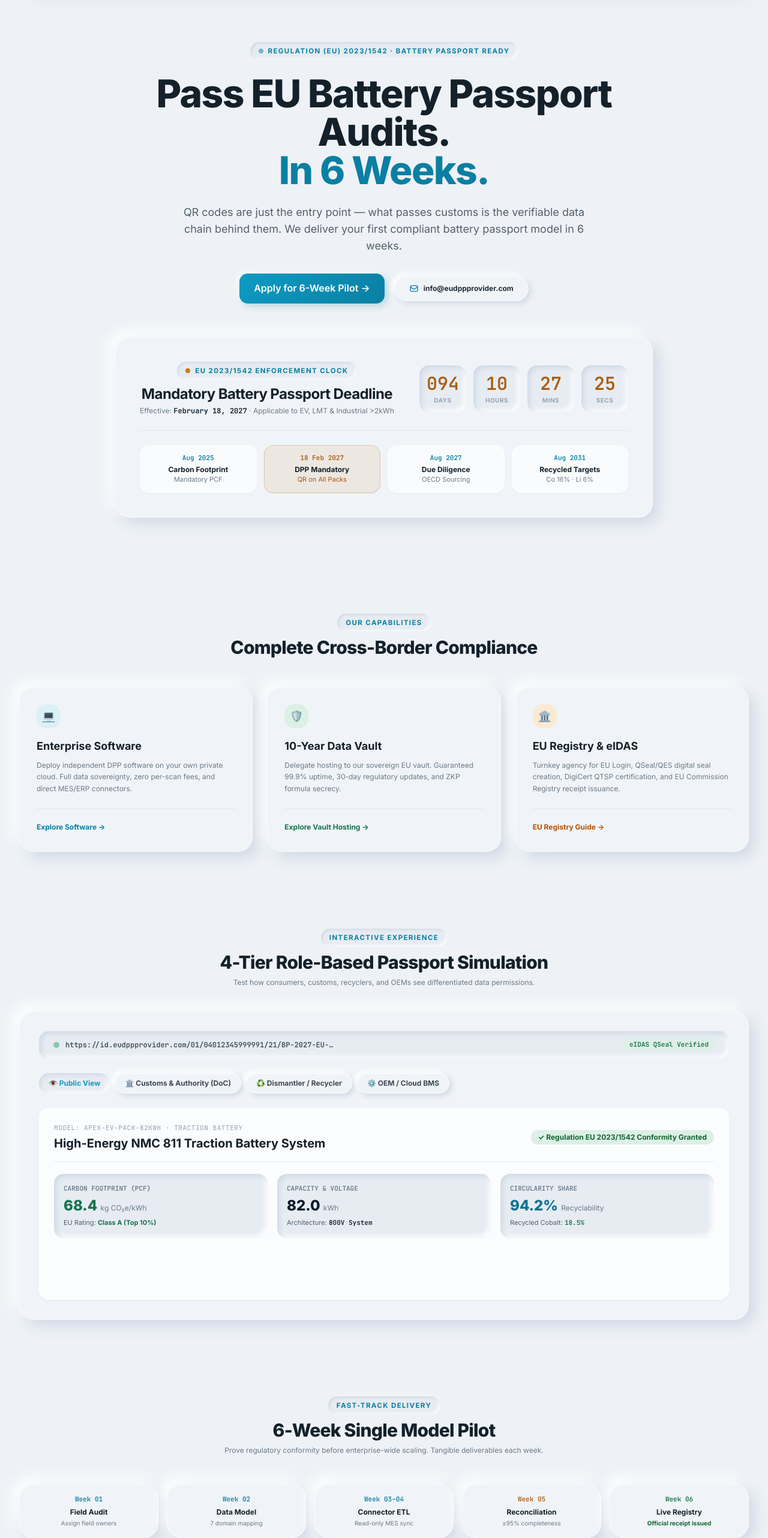
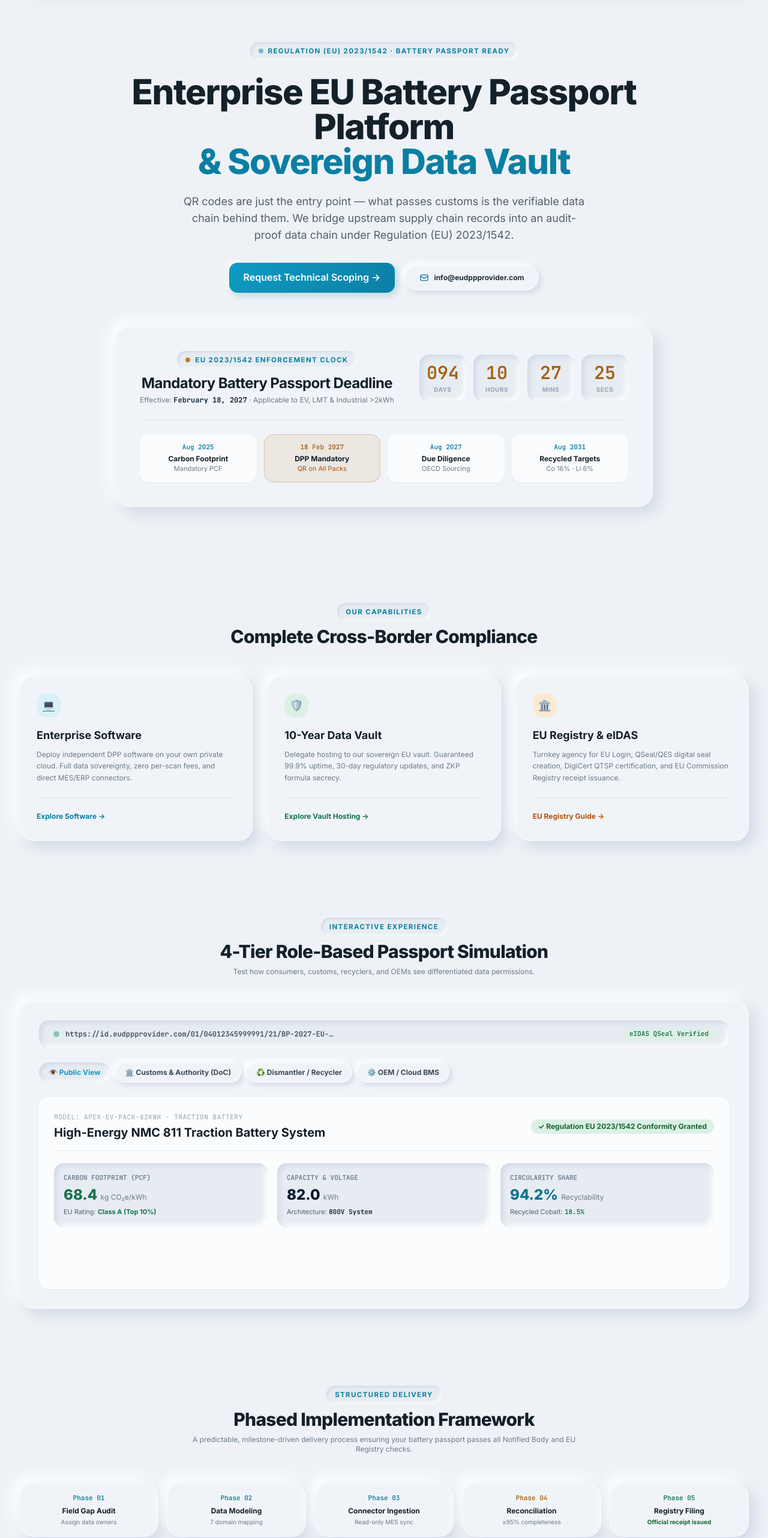
Before and after one commit to wwwin896-cpu/EUDPPProvider, an Astro site: page / in a window 1280 px wide. Shown: the part 100-2664 px from the top of the page at 60% size. Built offline with nearby package versions, Linux system fonts and the light colour scheme; Astro itself is replaced by a stand-in of ours.

Commit message:
fix: refine B2B tone without hyperbole, ensure dark text contrast on all pages, and polish layout

```diff
--- a/src/pages/index.astro
+++ b/src/pages/index.astro
@@ -23,15 +23,15 @@ const t = useTranslations(lang);
       <span>Regulation (EU) 2023/1542 · Battery Passport Ready</span>
     </div>
 
-    <!-- Punchy Marketing Headline -->
-    <h1 class="text-4xl sm:text-6xl lg:text-[64px] font-extrabold tracking-tight leading-[1.08] text-slate-900 max-w-4xl mx-auto">
-      Pass EU Battery Passport Audits. <br class="hidden sm:inline" />
-      <span class="text-cyan-600">In 6 Weeks.</span>
+    <!-- Punchy Marketing Headline (Professional B2B without over-promising) -->
+    <h1 class="text-4xl sm:text-6xl lg:text-[58px] font-extrabold tracking-tight leading-[1.12] text-slate-900 max-w-4xl mx-auto">
+      Enterprise EU Battery Passport Platform <br class="hidden sm:inline" />
+      <span class="text-cyan-600">& Sovereign Data Vault</span>
     </h1>
 
     <!-- Subtitle -->
     <p class="mt-6 text-base sm:text-lg text-slate-600 max-w-2xl mx-auto leading-relaxed">
-      QR codes are just the entry point — what passes customs is the verifiable data chain behind them. We deliver your first compliant battery passport model in 6 weeks.
+      QR codes are just the entry point — what passes customs is the verifiable data chain behind them. We bridge upstream supply chain records into an audit-proof data chain under Regulation (EU) 2023/1542.
     </p>
 
     <!-- Tactile CTA Row -->
@@ -40,7 +40,7 @@ const t = useTranslations(lang);
         href={`/${lang === 'en' ? '' : lang + '/'}contact`}
         class="neo-btn-primary inline-flex items-center gap-2"
       >
-        <span>Apply for 6-Week Pilot →</span>
+        <span>Request Technical Scoping →</span>
       </a>
 
       <a
@@ -140,42 +140,42 @@ const t = useTranslations(lang);
     <BatteryPassportViewer />
   </section>
 
-  <!-- ==================== 6-WEEK PILOT STEPPER ==================== -->
+  <!-- ==================== PHASED IMPLEMENTATION STEPPER ==================== -->
   <section class="py-16 max-w-7xl mx-auto px-4 sm:px-6 lg:px-8">
     <div class="text-center max-w-2xl mx-auto mb-12">
-      <div class="eyebrow-pill mb-2">Fast-Track Delivery</div>
+      <div class="eyebrow-pill mb-2">Structured Delivery</div>
       <h2 class="text-2xl sm:text-3xl font-extrabold text-slate-900 tracking-tight">
-        6-Week Single Model Pilot
+        Phased Implementation Framework
       </h2>
       <p class="text-xs text-slate-500 mt-2">
-        Prove regulatory conformity before enterprise-wide scaling. Tangible deliverables each week.
+        A predictable, milestone-driven delivery process ensuring your battery passport passes all Notified Body and EU Registry checks.
       </p>
     </div>
 
     <div class="grid grid-cols-1 sm:grid-cols-5 gap-3.5">
       <div class="neo-surface p-4 text-center">
-        <div class="text-[11px] font-mono font-bold text-cyan-600">Week 01</div>
-        <div class="text-xs font-bold text-slate-900 mt-1">Field Audit</div>
-        <div class="text-[10px] text-slate-500 mt-0.5">Assign field owners</div>
+        <div class="text-[11px] font-mono font-bold text-cyan-600">Phase 01</div>
+        <div class="text-xs font-bold text-slate-900 mt-1">Field Gap Audit</div>
+        <div class="text-[10px] text-slate-500 mt-0.5">Assign data owners</div>
       </div>
       <div class="neo-surface p-4 text-center">
-        <div class="text-[11px] font-mono font-bold text-cyan-600">Week 02</div>
-        <div class="text-xs font-bold text-slate-900 mt-1">Data Model</div>
+        <div class="text-[11px] font-mono font-bold text-cyan-600">Phase 02</div>
+        <div class="text-xs font-bold text-slate-900 mt-1">Data Modeling</div>
         <div class="text-[10px] text-slate-500 mt-0.5">7 domain mapping</div>
       </div>
       <div class="neo-surface p-4 text-center">
-        <div class="text-[11px] font-mono font-bold text-cyan-600">Week 03–04</div>
-        <div class="text-xs font-bold text-slate-900 mt-1">Connector ETL</div>
+        <div class="text-[11px] font-mono font-bold text-cyan-600">Phase 03</div>
+        <div class="text-xs font-bold text-slate-900 mt-1">Connector Ingestion</div>
         <div class="text-[10px] text-slate-500 mt-0.5">Read-only MES sync</div>
       </div>
       <div class="neo-surface p-4 text-center">
-        <div class="text-[11px] font-mono font-bold text-amber-600">Week 05</div>
+        <div class="text-[11px] font-mono font-bold text-amber-600">Phase 04</div>
         <div class="text-xs font-bold text-slate-900 mt-1">Reconciliation</div>
         <div class="text-[10px] text-slate-500 mt-0.5">≥95% completeness</div>
       </div>
       <div class="neo-surface p-4 text-center border-green-500/30">
-        <div class="text-[11px] font-mono font-bold text-green-700">Week 06</div>
-        <div class="text-xs font-bold text-slate-900 mt-1">Live Registry</div>
+        <div class="text-[11px] font-mono font-bold text-green-700">Phase 05</div>
+        <div class="text-xs font-bold text-slate-900 mt-1">Registry Filing</div>
         <div class="text-[10px] text-green-800 font-bold mt-0.5">Official receipt issued</div>
       </div>
     </div>
--- a/src/pages/zh/index.astro
+++ b/src/pages/zh/index.astro
@@ -134,41 +134,41 @@ const t = useTranslations(lang);
     <BatteryPassportViewer />
   </section>
 
-  <!-- ==================== 六周试点步进条 ==================== -->
+  <!-- ==================== 分阶段交付体系 ==================== -->
   <section class="py-16 max-w-7xl mx-auto px-4 sm:px-6 lg:px-8">
     <div class="text-center max-w-2xl mx-auto mb-12">
-      <div class="eyebrow-pill mb-2">快速试点路径</div>
+      <div class="eyebrow-pill mb-2">标准实施体系</div>
       <h2 class="text-2xl sm:text-3xl font-extrabold text-slate-900 tracking-tight">
-        单型号 6 周试点交付流程
+        分阶段合规交付路径
       </h2>
       <p class="text-xs text-slate-500 mt-2">
-        先用一个型号跑通全流程，阶段成果逐项验收，不达标不进入下一阶段。
+        从现场数据差距盘点到拿到欧盟中央注册簿回执，阶段成果逐项验收，把合规确定性握在手里。
       </p>
     </div>
 
     <div class="grid grid-cols-1 sm:grid-cols-5 gap-3.5">
       <div class="neo-surface p-4 text-center">
-        <div class="text-[11px] font-mono font-bold text-cyan-600">第 1 周</div>
+        <div class="text-[11px] font-mono font-bold text-cyan-600">阶段一</div>
         <div class="text-xs font-bold text-slate-900 mt-1">字段盘点</div>
         <div class="text-[10px] text-slate-500 mt-0.5">确定字段责任人</div>
       </div>
       <div class="neo-surface p-4 text-center">
-        <div class="text-[11px] font-mono font-bold text-cyan-600">第 2 周</div>
+        <div class="text-[11px] font-mono font-bold text-cyan-600">阶段二</div>
         <div class="text-xs font-bold text-slate-900 mt-1">数据建模</div>
         <div class="text-[10px] text-slate-500 mt-0.5">七大数据域映射</div>
       </div>
       <div class="neo-surface p-4 text-center">
-        <div class="text-[11px] font-mono font-bold text-cyan-600">第 3–4 周</div>
+        <div class="text-[11px] font-mono font-bold text-cyan-600">阶段三</div>
         <div class="text-xs font-bold text-slate-900 mt-1">系统接入</div>
         <div class="text-[10px] text-slate-500 mt-0.5">只读同步与告警</div>
       </div>
       <div class="neo-surface p-4 text-center">
-        <div class="text-[11px] font-mono font-bold text-amber-600">第 5 周</div>
+        <div class="text-[11px] font-mono font-bold text-amber-600">阶段四</div>
         <div class="text-xs font-bold text-slate-900 mt-1">对账核验</div>
         <div class="text-[10px] text-slate-500 mt-0.5">完整度 ≥95% 达标</div>
       </div>
       <div class="neo-surface p-4 text-center border-green-500/30">
-        <div class="text-[11px] font-mono font-bold text-green-700">第 6 周</div>
+        <div class="text-[11px] font-mono font-bold text-green-700">阶段五</div>
         <div class="text-xs font-bold text-slate-900 mt-1">发布与登记</div>
         <div class="text-[10px] text-green-800 font-bold mt-0.5">交付官方回执</div>
       </div>
```
